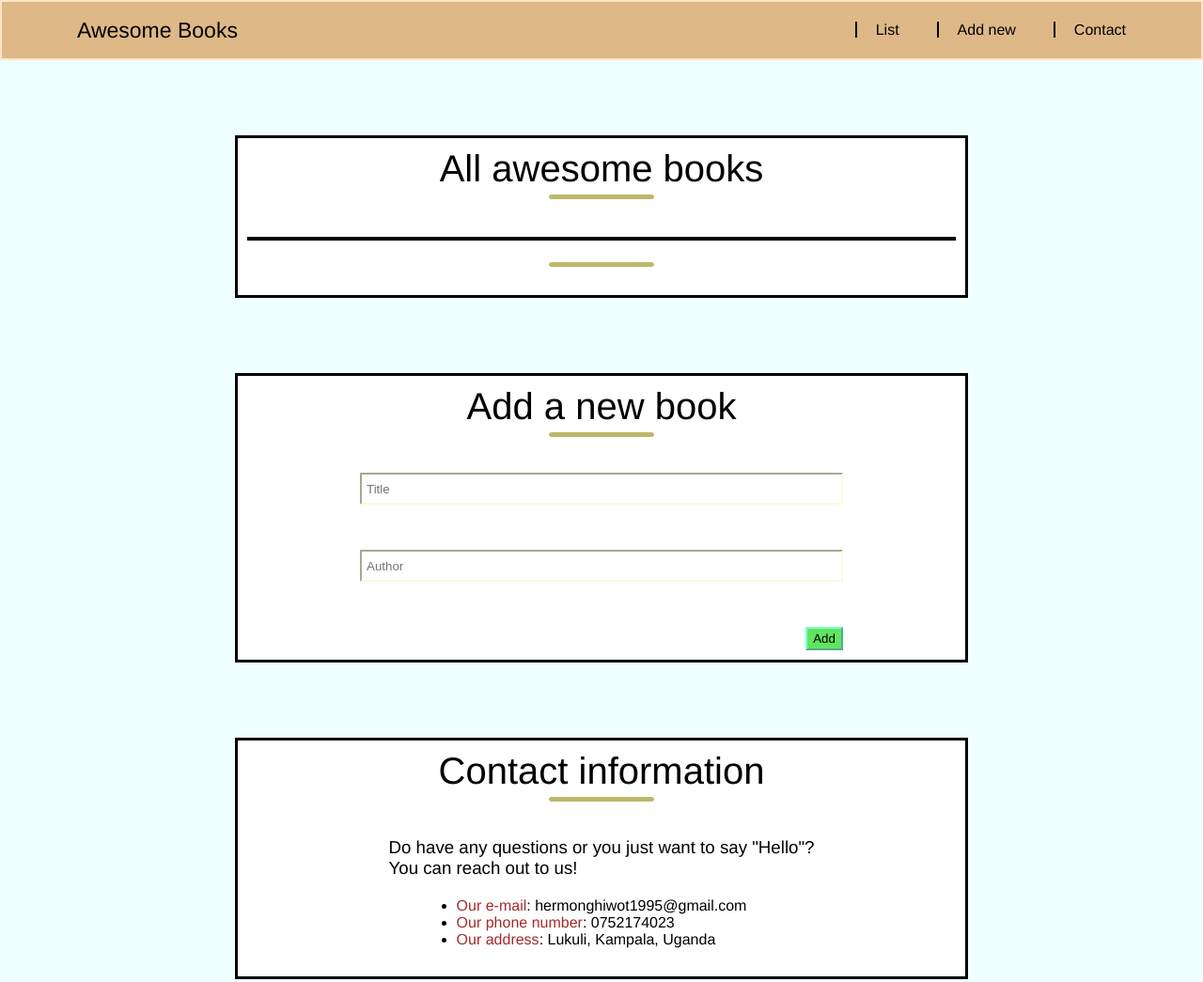
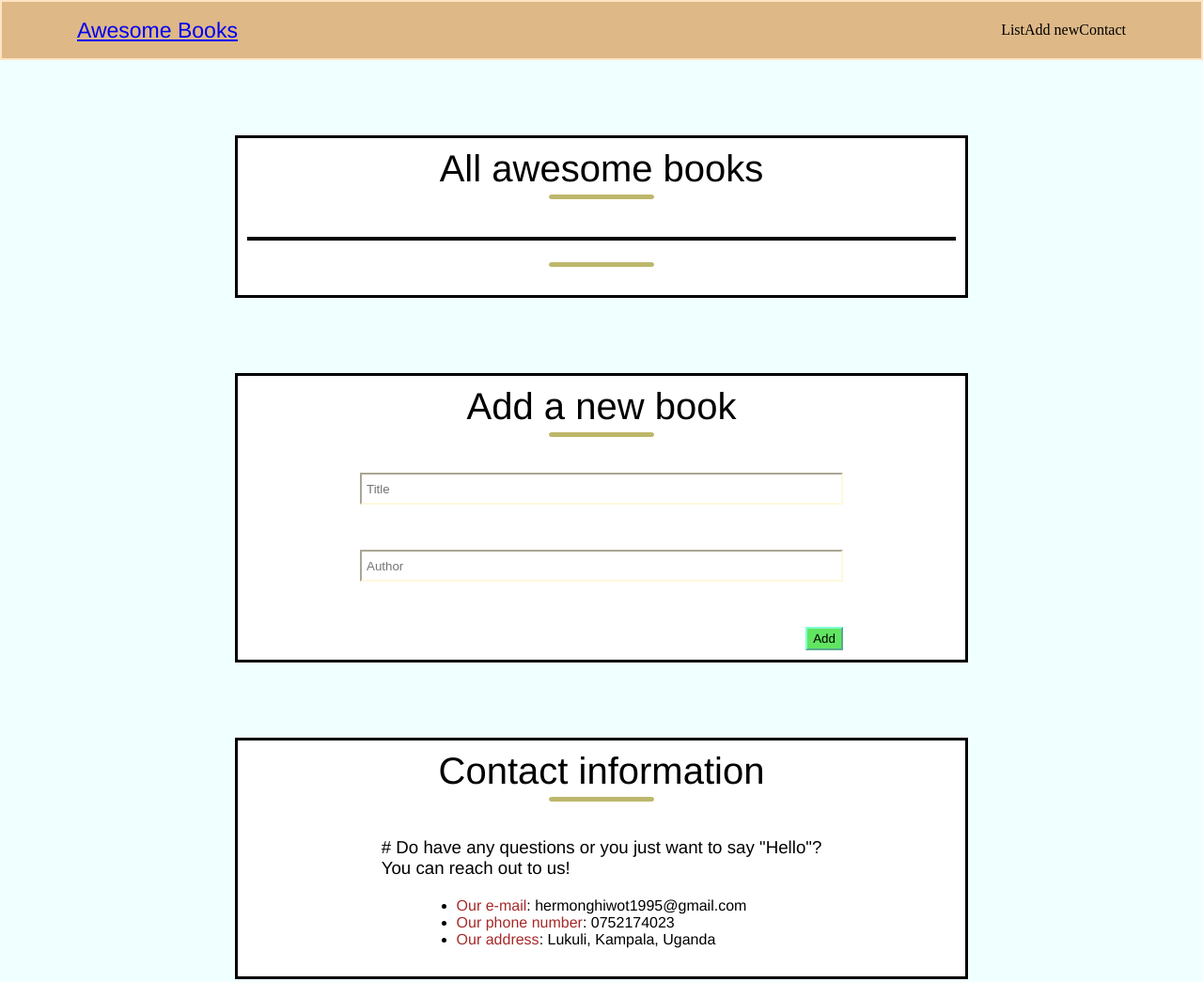
Before and after one commit to HERMON-1995/Awesome-books-project, a website: page index.html in a window 1280 px wide. Shown: the top 1045 px of the page at 94% size. Drawn offline with Linux system fonts and the light colour scheme.

Commit message:
Update index.html

```diff
--- a/index.html
+++ b/index.html
@@ -9,14 +9,16 @@
 </head>
 <body>
   <nav class="nav">
-    <p>Awesome Books</p>
+    <a href="index.html"><p>Awesome Books</p></a>
      <ul class="nav-ul">
-      <li class="list"><a href="#all-books">List</a></li>
-      <li class="add-new"><a href="#add-book">Add new</a></li>
-      <li class="Contact"><a href="#contact">Contact</a></li>
+      <li class="list">List</li>
+      <li class="add-new">Add new</li>
+      <li class="contact">Contact</li>
      </ul>
 
   </nav>
+
+  <div class="all-container">
 
     <div class="container" id="all-books">
         <h1 class="h1-all">All awesome books</h1>
@@ -27,7 +29,8 @@
     </div><br>
     <span class="line"></span>
 
-</div>
+   </div>
+
 <div class="container" id="add-book">
   <h2 class="h2-add">Add a new book</h2>
   <span class="line"></span>
@@ -43,16 +46,17 @@
   </form>
 </div>
 
-<div class="container" id="contact">
+<div class="container" id="contact-cont">
   <h2 class="h2-add">Contact information</h2>
   <span class="line"></span>
   <br>
-  <h3 class="h3-contact">Do have any questions or you just want to say "Hello"?<br><span class="h3-span">You can reach out to us!</span></h3>
+  <h3 class="h3-contact"><span>#</span> Do have any questions or you just want to say "Hello"?<br><span class="h3-span">You can reach out to us!</span></h3>
   <ul class="ul-contact">
     <li><span>Our e-mail</span>: hermonghiwot1995@gmail.com</li>
     <li><span>Our phone number</span>: 0752174023</li>
     <li><span>Our address</span>: Lukuli, Kampala, Uganda</li>
   </ul>
+ </div>
 </div>
 
 <footer>
```
